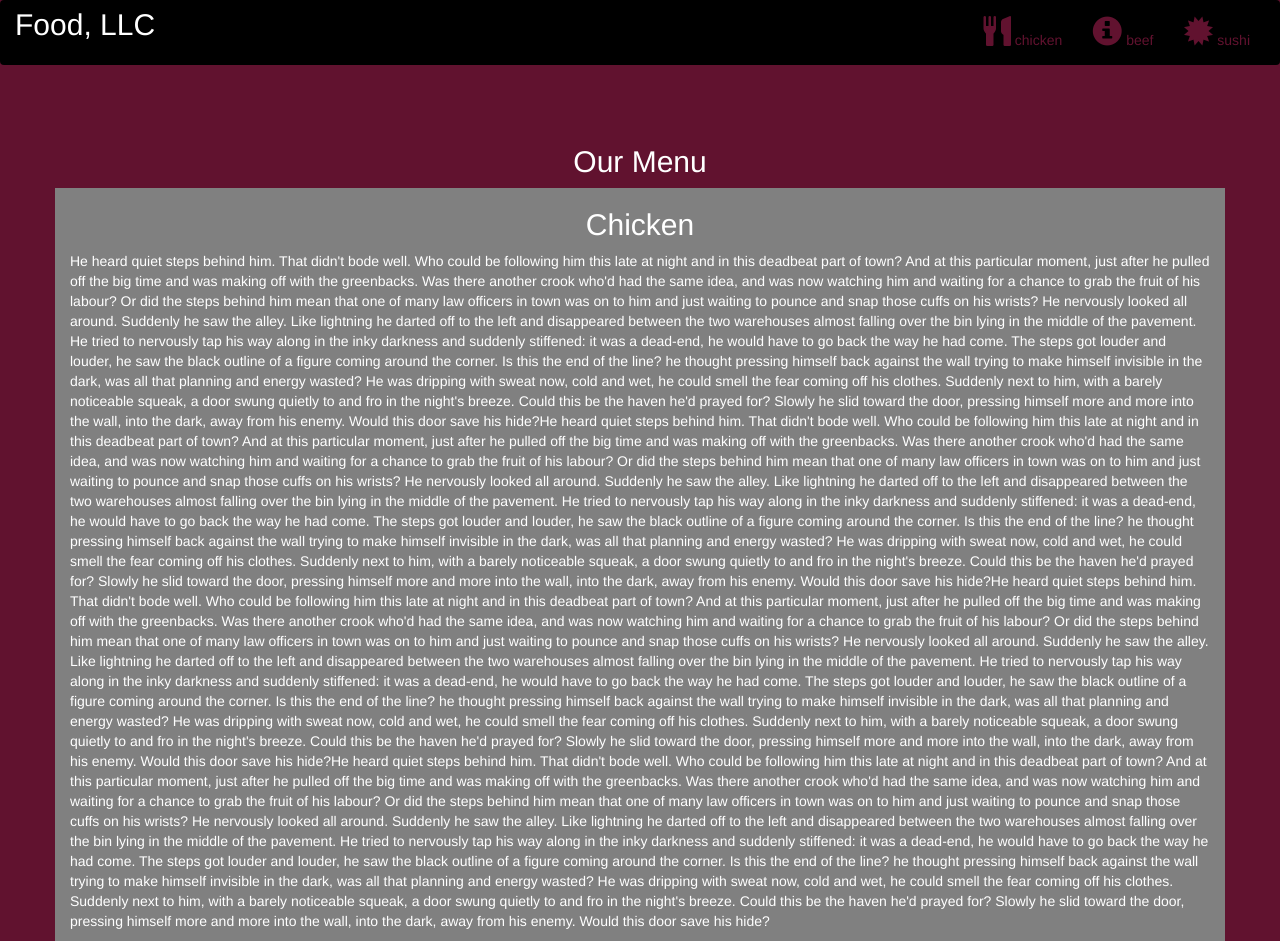
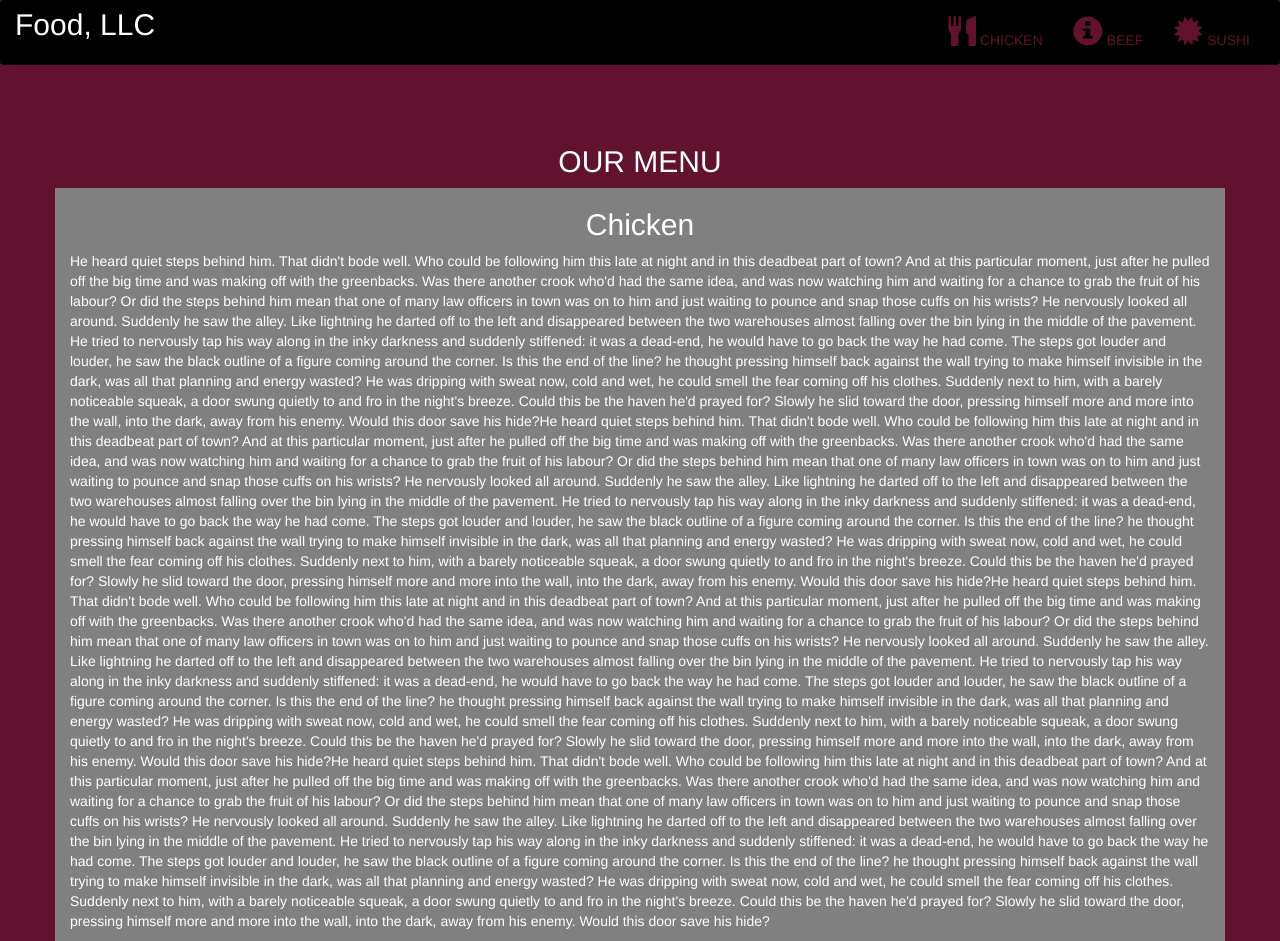
Before and after one commit to nikhilvangaveti/nikhilvangaveti.github.io, a plain HTML site: page Week - 3/index.html in a window 1280 px wide. Drawn offline with nearby package versions, Linux system fonts and the light colour scheme.

Commit message:
Update index.html

```diff
--- a/Week - 3/index.html
+++ b/Week - 3/index.html
@@ -1,7 +1,7 @@
 <!DOCTYPE html>
 <html lang="en">
 <head>
-  <title>Bootstrp Example</title>
+  <title>Bootstrap Example</title>
   <meta charset="utf-8">
   <meta name="viewport" content="width=device-width, initial-scale=1">
   <link rel="stylesheet" href="https://maxcdn.bootstrapcdn.com/bootstrap/3.4.1/css/bootstrap.min.css">
@@ -26,15 +26,15 @@
       <ul class="nav navbar-nav navbar-right" >
         <li style>
         <a href="#" >
-        <span class="glyphicon glyphicon-cutlery"></span> chicken</a>
+        <span class="glyphicon glyphicon-cutlery"></span> CHICKEN</a>
         </li>
         <li>
         <a href="#" >
-        <span class="glyphicon glyphicon-info-sign"></span> beef</a>
+        <span class="glyphicon glyphicon-info-sign"></span> BEEF</a>
         </li>
         <li>
         <a href="#">
-        <span class="glyphicon glyphicon-certificate"></span> sushi</a>
+        <span class="glyphicon glyphicon-certificate"></span> SUSHI</a>
         </li>
       </ul>
     </div>
@@ -42,7 +42,7 @@
 </nav>
 <br>
 <br>
-<h1><p class="text-center">Our Menu</p></h1>
+<h1><p class="text-center">OUR MENU</p></h1>
 
 
 <div id="main-content" class="container">
```
